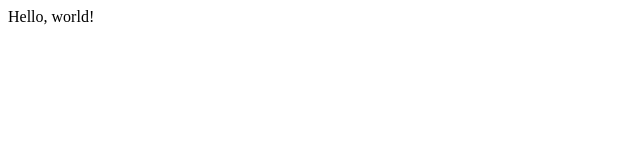
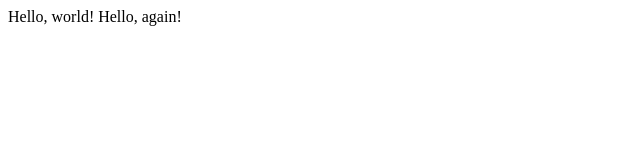
Before and after one commit to sfrolov2/cs50, a plain HTML site: page hello.html in a window 1280 px wide. Shown: the whole page, without its empty margins (0-640 px from the left). Drawn offline with Linux system fonts and the light colour scheme.

Commit message:
test web editor

```diff
--- a/hello.html
+++ b/hello.html
@@ -2,7 +2,7 @@
 <html>
     <head>
         <body>
-            Hello, world!
+            Hello, world! Hello, again!
         </body>
     </head>
 </html>
```
